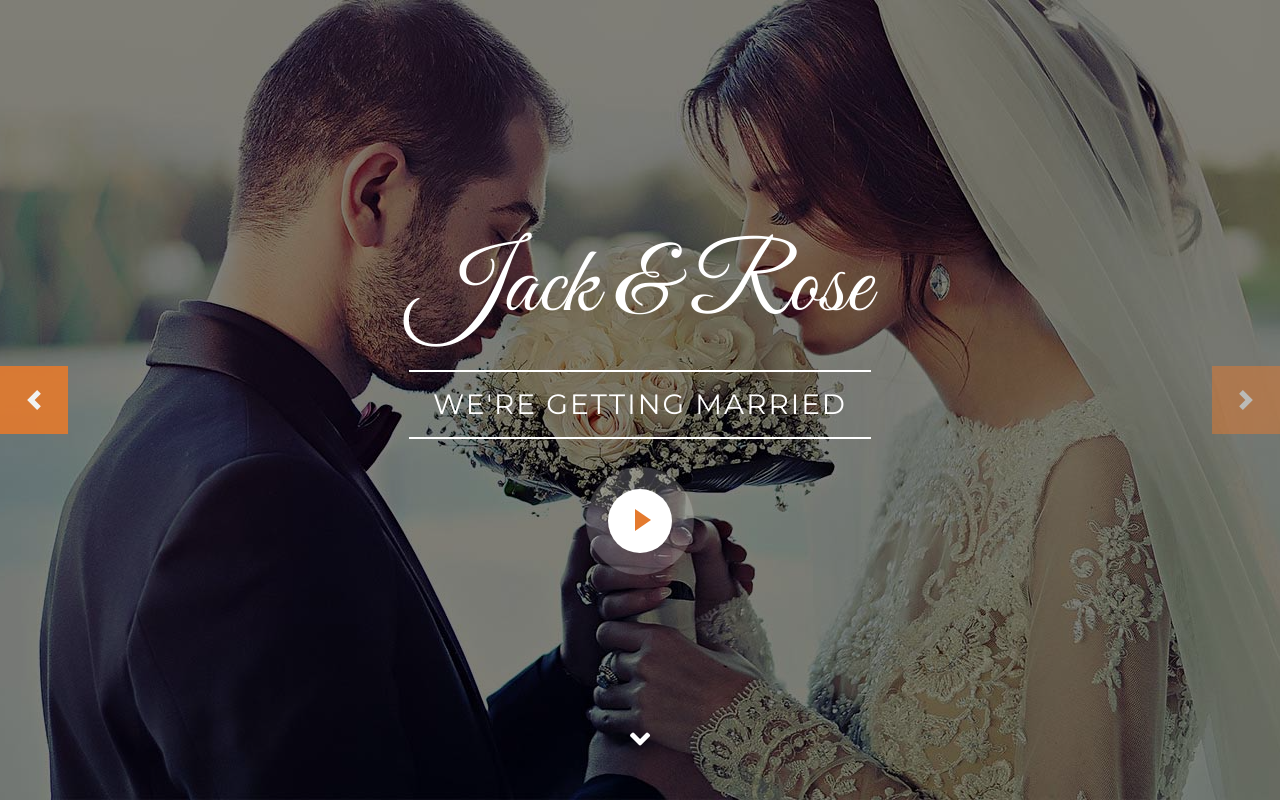
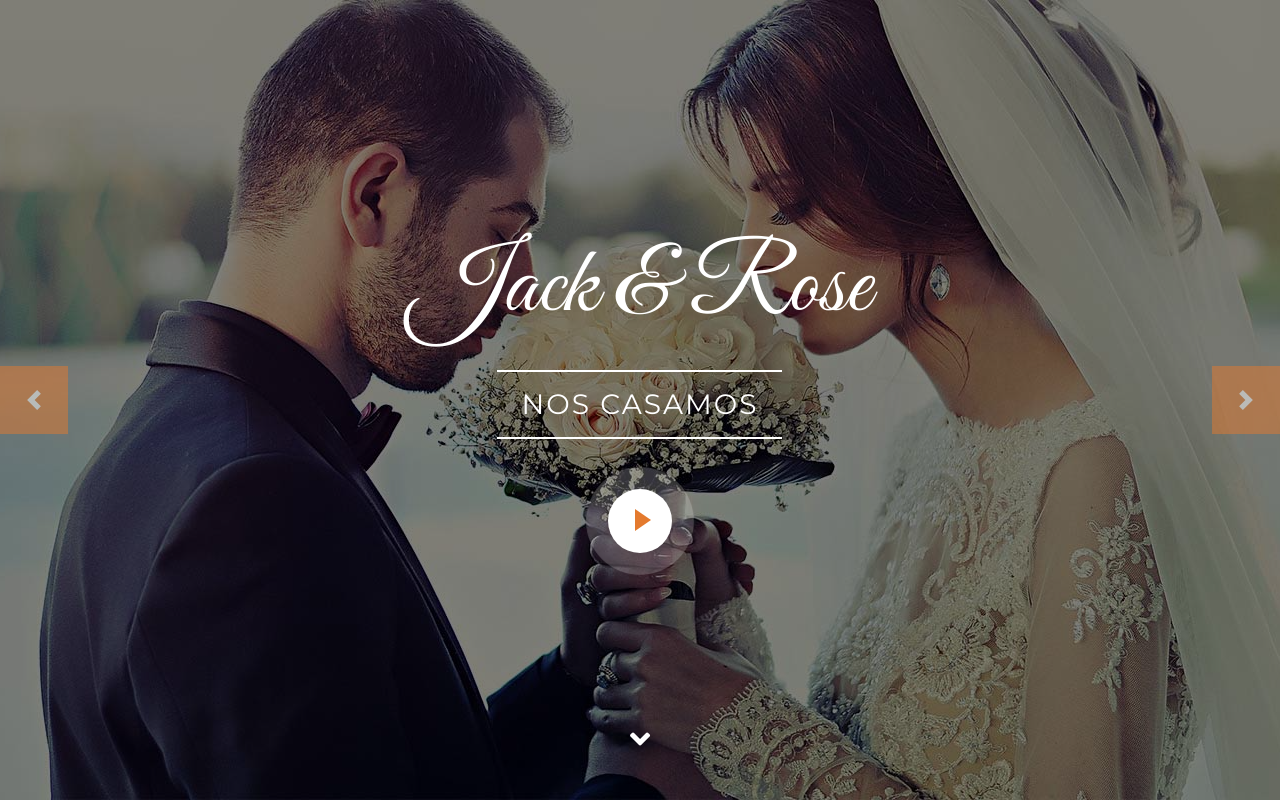
Before and after one commit to correcherr-sudo/practica-bodas, a plain HTML site: page index.html in a window 1280 px wide. Shown: the top 802 px of the page. Drawn offline with nearby package versions, Linux system fonts and the light colour scheme; a script that the page names is missing.

Commit message:
traduccion

```diff
--- a/index.html
+++ b/index.html
@@ -66,7 +66,7 @@
                         <div class="p-3" style="max-width: 900px;">
                             <h1 class="display-1 font-secondary text-white mt-n3 mb-md-4">Jack & Rose</h1>
                             <div class="d-inline-block border-top border-bottom border-light py-3 px-4">
-                                <h3 class="text-uppercase font-weight-normal text-white m-0" style="letter-spacing: 2px;">We're getting married</h3>
+                                <h3 class="text-uppercase font-weight-normal text-white m-0" style="letter-spacing: 2px;">NOS CASAMOS</h3>
                             </div>
                             <button type="button" class="btn-play mx-auto" data-toggle="modal"
                                 data-src="https://www.youtube.com/embed/DWRcNpR6Kdc" data-target="#videoModal">
```
